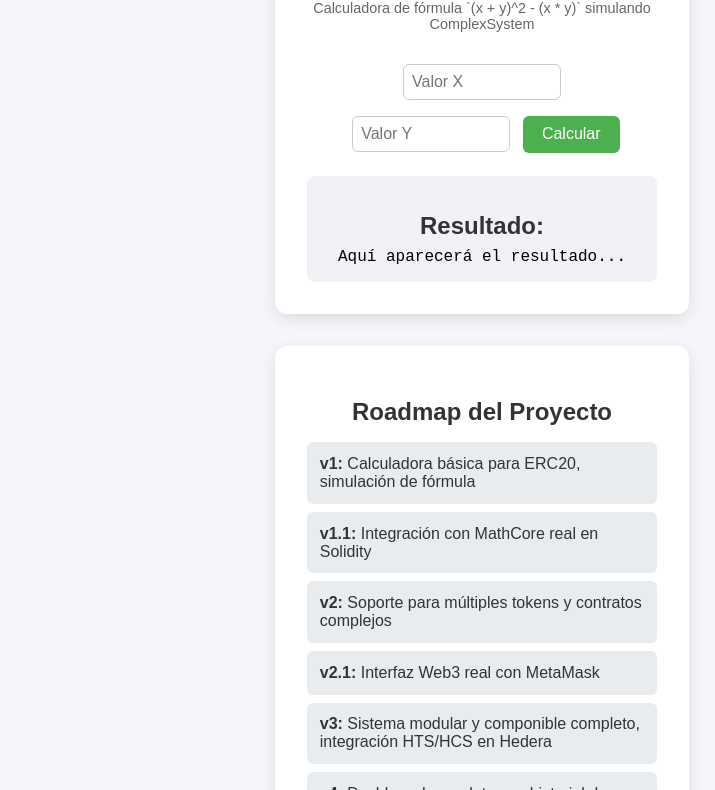
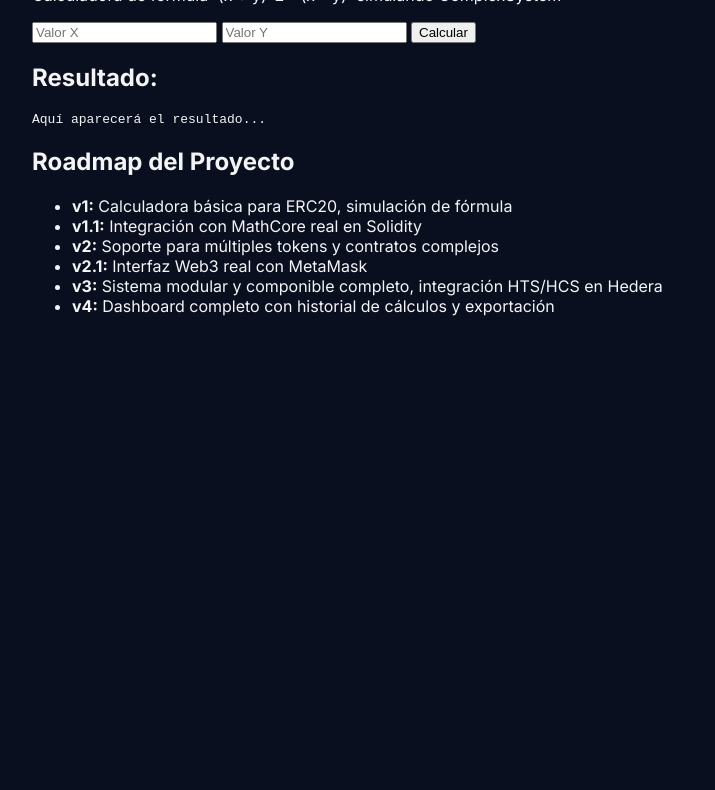
Before and after one commit to Looruu/math-core, a website: page index.html in a window 1280 px wide. Shown: the part 137-927 px from the top of the page, without its empty margins (158-873 px from the left). After the commit the page ends 800 px from the top, so only its background shows below. Drawn offline with Linux system fonts and the light colour scheme.

Commit message:
Refactor CSS styles for improved design and layout

```diff
--- a/style.css
+++ b/style.css
@@ -1,86 +1,156 @@
+/* ------------------------------
+   ESTILO GLOBAL
+------------------------------ */
+
+@import url('https://fonts.googleapis.com/css2?family=Inter:wght@300;400;600;700&display=swap');
+
 body {
-    font-family: 'Arial', sans-serif;
-    background: #f5f6fa;
-    color: #333;
     margin: 0;
     padding: 0;
+    background: #0A0F1F;
+    font-family: 'Inter', sans-serif;
+    color: #F3F4F6;
 }
 
+/* Contenedor principal */
 .app-container {
-    display: flex;
-    flex-direction: column;
-    align-items: center;
-    padding: 2rem;
+    width: 90%;
+    max-width: 900px;
+    margin: auto;
+    padding: 40px 0;
 }
 
-.calculator-container, .roadmap-container {
-    background: #fff;
-    padding: 2rem;
+/* ------------------------------
+   TARJETAS / CARDS
+------------------------------ */
+
+.card {
+    background: rgba(17, 24, 39, 0.7);
+    border: 1px solid rgba(255, 255, 255, 0.06);
     border-radius: 12px;
-    box-shadow: 0 5px 15px rgba(0,0,0,0.1);
-    margin-bottom: 2rem;
-    width: 350px;
-    text-align: center;
+    padding: 25px;
+    margin-bottom: 35px;
+    box-shadow: 0 0 25px rgba(0, 150, 255, 0.08);
+    backdrop-filter: blur(6px);
 }
 
-h1, h2 {
-    margin-bottom: 0.5rem;
+/* Animación suave */
+.fade-in {
+    animation: fadeIn 0.8s ease forwards;
+    opacity: 0;
 }
 
-p {
-    font-size: 0.9rem;
-    color: #666;
-    margin-bottom: 1.5rem;
+@keyframes fadeIn {
+    to { opacity: 1; }
 }
 
-.calculator input {
-    width: 140px;
-    padding: 0.5rem;
-    margin: 0.5rem;
-    border-radius: 6px;
-    border: 1px solid #ccc;
-    font-size: 1rem;
+/* ------------------------------
+   TITULOS Y TEXTOS
+------------------------------ */
+
+.title {
+    font-size: 32px;
+    font-weight: 700;
+    color: #3B82F6;
+    margin-bottom: 15px;
 }
 
-.calculator button {
-    padding: 0.6rem 1.2rem;
-    background: #4CAF50;
-    color: white;
-    border: none;
-    border-radius: 6px;
-    cursor: pointer;
-    font-size: 1rem;
-    margin-top: 0.5rem;
+.subtitle {
+    font-size: 22px;
+    font-weight: 600;
+    color: #10B981;
 }
 
-.calculator button:hover {
-    background: #45a049;
+.text {
+    font-size: 16px;
+    line-height: 1.6;
+    color: #D1D5DB;
 }
 
-.result-container {
-    margin-top: 1rem;
-    background: #f1f2f6;
-    padding: 1rem;
-    border-radius: 8px;
-    min-height: 50px;
+code {
+    background: #1F2937;
+    padding: 4px 8px;
+    border-radius: 6px;
+    color: #3B82F6;
 }
 
-pre {
-    margin: 0;
-    font-family: 'Courier New', monospace;
-    word-break: break-word;
-    color: #000;
+/* ------------------------------
+   CALCULADORA
+------------------------------ */
+
+.calculator-inputs {
+    display: flex;
+    gap: 10px;
+    margin-top: 15px;
 }
 
-.roadmap-container ul {
-    list-style: none;
-    padding: 0;
-    text-align: left;
+.input {
+    flex: 1;
+    padding: 12px;
+    border-radius: 8px;
+    border: 1px solid #3B82F6;
+    background: #111827;
+    color: #F3F4F6;
+    font-size: 16px;
 }
 
-.roadmap-container li {
-    background: #e9ecef;
-    margin: 0.5rem 0;
-    padding: 0.8rem;
-    border-radius: 6px;
+.input:focus {
+    outline: none;
+    border-color: #10B981;
 }
+
+/* Botón principal */
+.btn-primary {
+    padding: 12px 20px;
+    background: #3B82F6;
+    border: none;
+    border-radius: 8px;
+    color: white;
+    font-weight: 600;
+    cursor: pointer;
+    transition: 0.2s;
+}
+
+.btn-primary:hover {
+    background: #2563EB;
+    box-shadow: 0 0 12px rgba(59, 130, 246, 0.6);
+}
+
+/* Resultado */
+.result-box {
+    background: #1F2937;
+    padding: 15px;
+    border-radius: 8px;
+    margin-top: 10px;
+    border: 1px solid #3B82F6;
+    color: #10B981;
+    font-size: 18px;
+}
+
+/* ------------------------------
+   ROADMAP
+------------------------------ */
+
+.roadmap-list {
+    list-style: none;
+    padding-left: 0;
+}
+
+.roadmap-list li {
+    margin-bottom: 10px;
+    padding-left: 10px;
+    border-left: 3px solid #3B82F6;
+}
+
+/* ------------------------------
+   LINKS
+------------------------------ */
+
+a {
+    color: #3B82F6;
+    text-decoration: none;
+}
+
+a:hover {
+    text-decoration: underline;
+}
```
